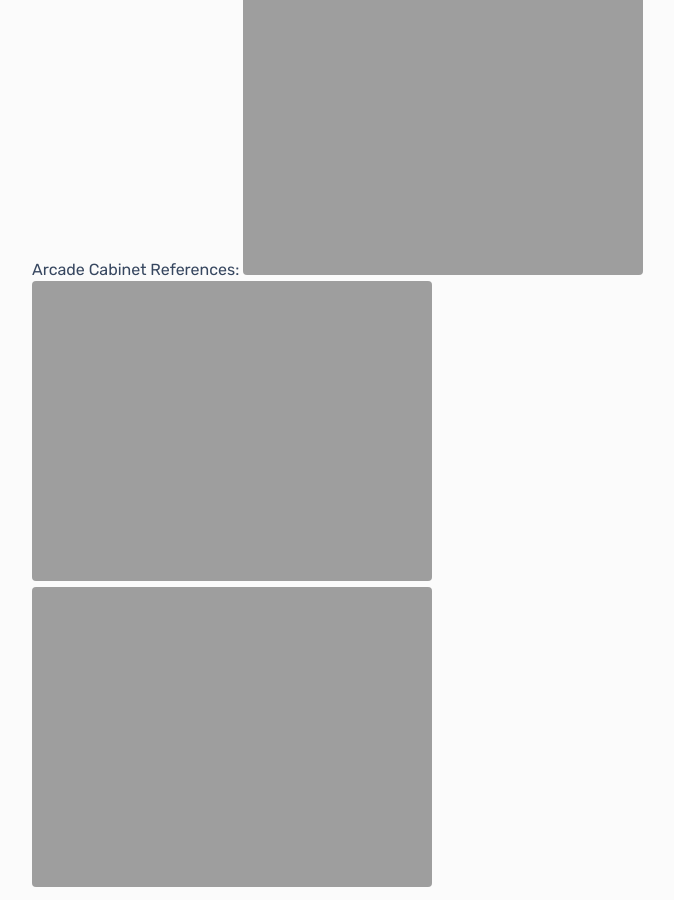
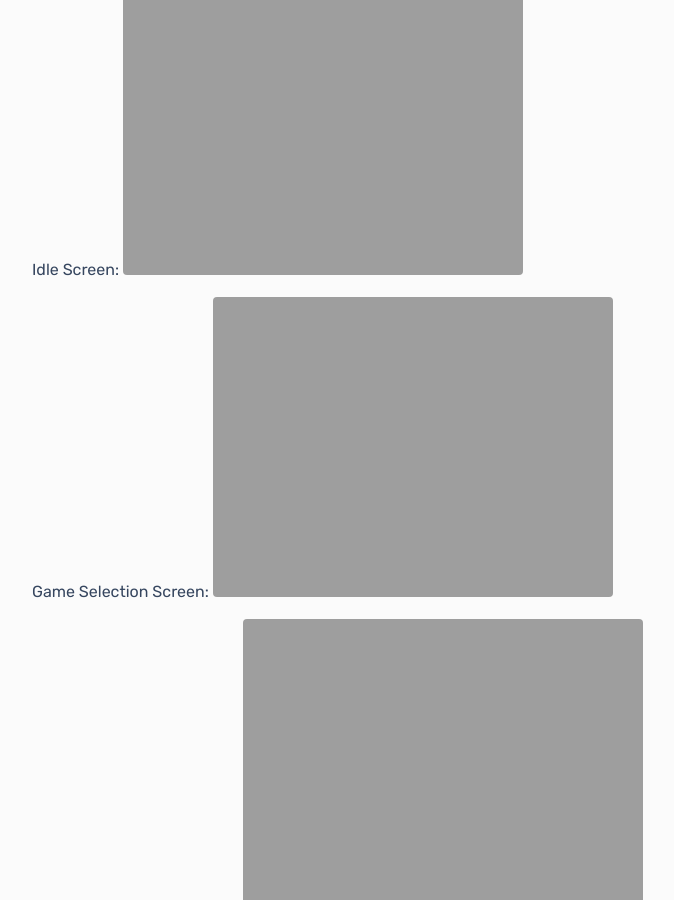
Before and after one commit to DaniBSolomon/danibsolomon.github.io, a Jekyll site: the page built from _games/2015-10-01-arcade_cabinet.md, in a window 1280 px wide and 900 px high, scrolled down 672 px. Shown: the whole window, without its empty margins (248-922 px from the left). Built offline with Jekyll 4.4.1, drawn with Linux system fonts in a browser that asks for light colours.

Commit message:
Update 2015-10-01-arcade_cabinet.md

```diff
--- a/_games/2015-10-01-arcade_cabinet.md
+++ b/_games/2015-10-01-arcade_cabinet.md
@@ -5,6 +5,12 @@ fullwidth: false
 ---
 
 I created a user interface for the Fitchburg State University Game Design Student Projects Arcade Cabinet in a team of two for a college class. I did the art and UI design and my partner did the programming.
+
+Idle Screen:
+![cool game]({{ site.github.url }}/img/ac_gif_idle.gif)
+
+Game Selection Screen:
+![cool game]({{ site.github.url }}/img/ac_gif_selection.gif)
 
 Arcade Cabinet References:
 ![cool game]({{ site.github.url }}/img/ac_ref1.jpg)
```
